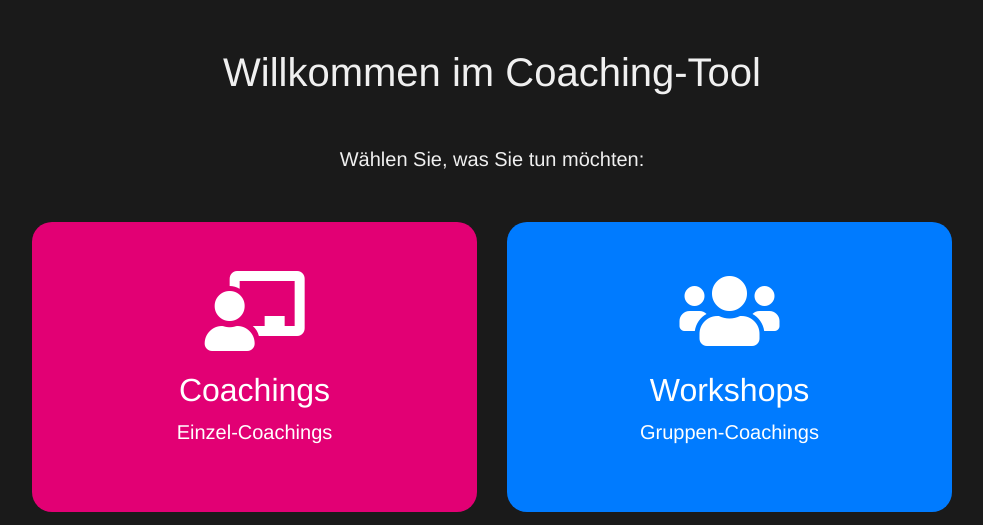
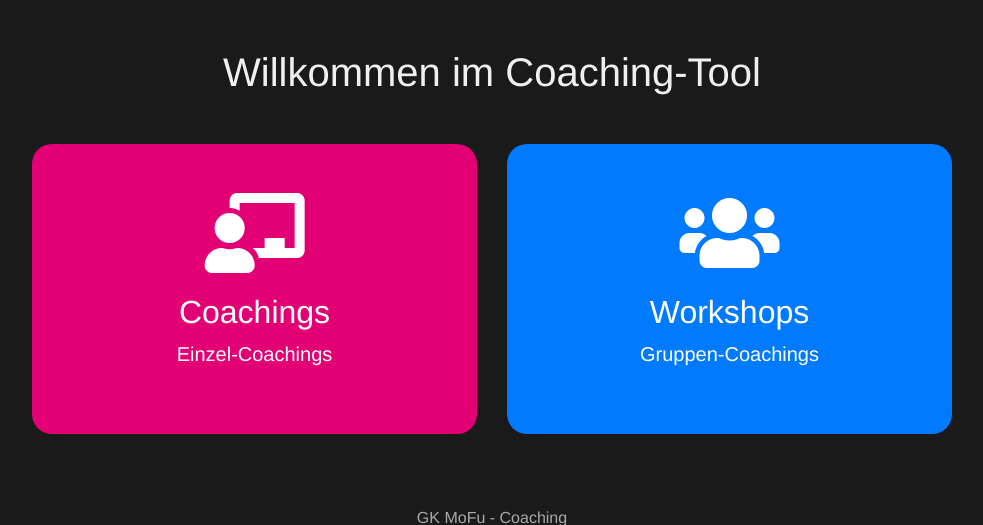
Before and after one commit to xfloxx09/testtoolcoach, a Flask app: page / in a window 1280 px wide. Shown: the part 58-583 px from the top of the page, without its empty margins (148-1131 px from the left). Run offline with Flask 3, Linux system fonts and the light colour scheme; the visitor is signed in with stand-in values (Sample User, id 1); some libraries are stand-ins or nearby versions.

Commit message:
Update index_choice.html

```diff
--- a/app/templates/main/index_choice.html
+++ b/app/templates/main/index_choice.html
@@ -4,7 +4,6 @@
 <div class="row justify-content-center mt-5">
     <div class="col-md-10 text-center">
         <h1 class="mb-5">Willkommen im Coaching-Tool</h1>
-        <p class="lead mb-5">Wählen Sie, was Sie tun möchten:</p>
         <div class="row">
             <div class="col-md-6 mb-4">
                 <a href="{{ url_for('main.coaching_dashboard') }}" class="btn btn-lg btn-block p-5" style="background-color: #e20074; color: white; border-radius: 20px; text-decoration: none; min-height: 250px; display: flex; flex-direction: column; justify-content: center; align-items: center;">
```
